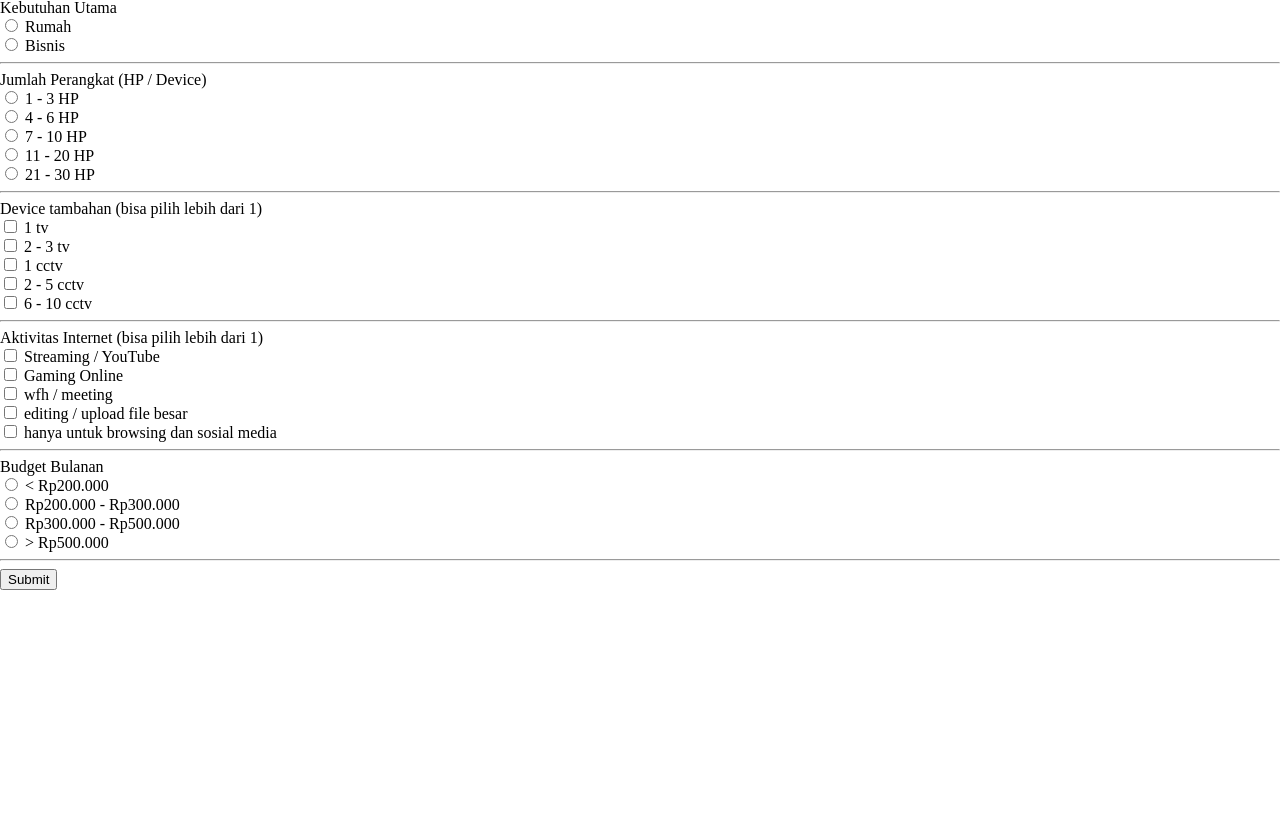
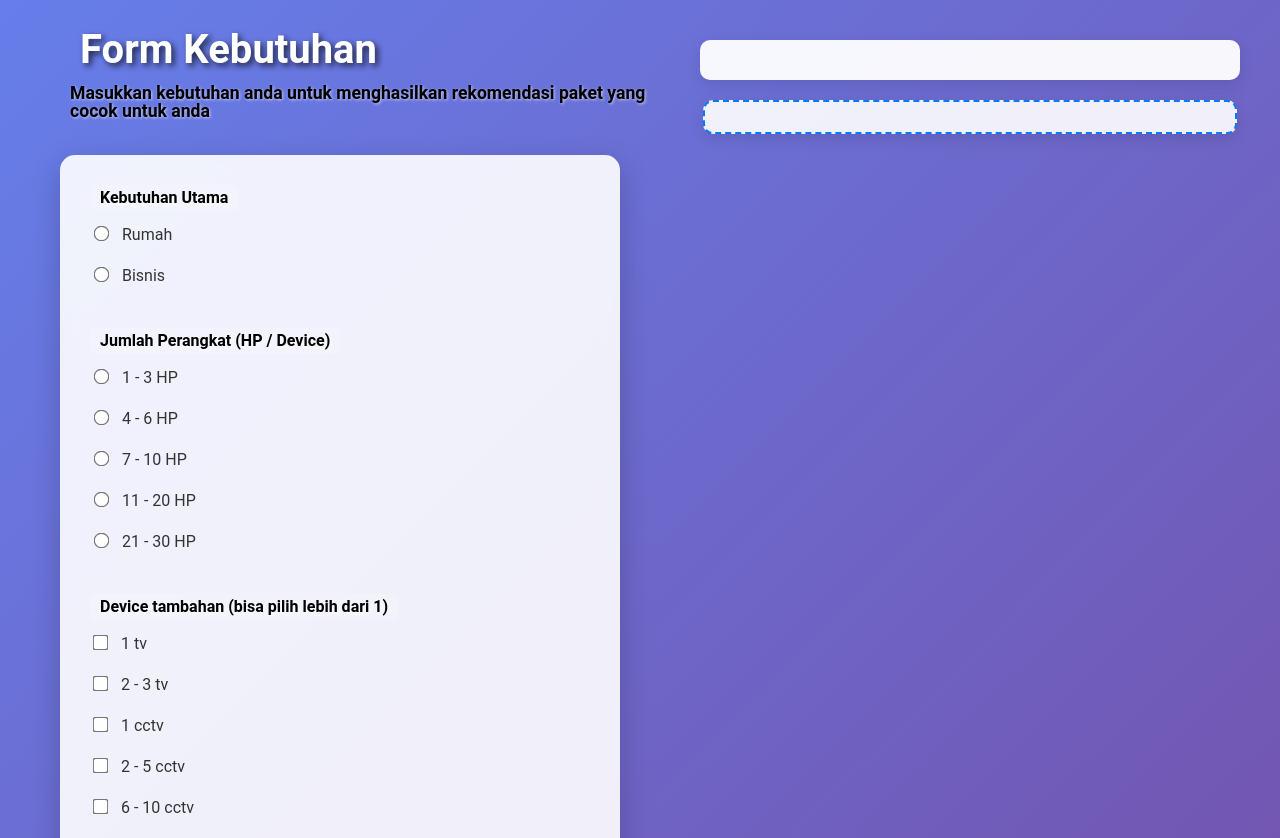
Before and after one commit to Hafiz37/sistem_pakar-rekomendasi_paket_internet-metode_forward_chaining, a plain HTML site: page index.html in a window 1280 px wide. Shown: the top 838 px of the page. Before the commit the page ends 800 px from the top, so only its background shows below. Drawn offline with Linux system fonts and the light colour scheme.

Commit message:
tampilan (1)

```diff
--- a/index.html
+++ b/index.html
@@ -9,53 +9,64 @@
 </head>
 <body>
 
+  <section id="form" >
+    <h1>Form Kebutuhan</h1>
+    <h3 class="subJudul">Masukkan kebutuhan anda untuk menghasilkan rekomendasi paket yang cocok untuk anda</h3>
+
     <form id="formRekomendasi">
 
+      <div class="kebutuhanUtama">
         <h3>Kebutuhan Utama</h3>
         <label><input type="radio" name="kebutuhan" value="rumah"> Rumah</label><br>
         <label><input type="radio" name="kebutuhan" value="bisnis"> Bisnis</label><br>
+      </div>
 
-    <hr>
-
+      <div class="jmlhPerangkat">
         <h3>Jumlah Perangkat (HP / Device)</h3>
         <label><input type="radio" name="perangkat" value="1 - 3 hp"> 1 - 3 HP</label><br>
         <label><input type="radio" name="perangkat" value="4 - 6 hp"> 4 - 6 HP</label><br>
         <label><input type="radio" name="perangkat" value="7 - 10 hp"> 7 - 10 HP</label><br>
         <label><input type="radio" name="perangkat" value="11 - 20 hp"> 11 - 20 HP</label><br>
         <label><input type="radio" name="perangkat" value="21 - 30 hp"> 21 - 30 HP</label><br>
+      </div>
 
-    <hr>
-
+      <div class="deviceTambahan">
         <h3>Device tambahan (bisa pilih lebih dari 1)</h3>
         <label><input type="checkbox" name="deviceTambahan" value="1 tv"> 1 tv </label><br>
         <label><input type="checkbox" name="deviceTambahan" value="2 - 3 tv"> 2 - 3 tv </label><br>
         <label><input type="checkbox" name="deviceTambahan" value="1 cctv"> 1 cctv </label><br>
         <label><input type="checkbox" name="deviceTambahan" value="2 - 5 cctv"> 2 - 5 cctv </label><br>
         <label><input type="checkbox" name="deviceTambahan" value="6 - 10 cctv"> 6 - 10 cctv</label><br>
+      </div>
 
-    <hr>
-
+      <div class="aktivitas">
         <h3>Aktivitas Internet (bisa pilih lebih dari 1)</h3>
         <label><input type="checkbox" name="aktivitas" value="streaming / youtube"> Streaming / YouTube</label><br>
         <label><input type="checkbox" name="aktivitas" value="gaming online"> Gaming Online</label><br>
         <label><input type="checkbox" name="aktivitas" value="wfh / meeting"> wfh / meeting</label><br>
         <label><input type="checkbox" name="aktivitas" value="editing / upload file besar"> editing / upload file besar</label><br>
         <label><input type="checkbox" name="aktivitas" value="hanya untuk browsing dan sosial media"> hanya untuk browsing dan sosial media</label><br>
+      </div>
 
-    <hr>
-
+      <div class="budget">
         <h3>Budget Bulanan</h3>
         <label><input type="radio" name="budget" value="< rp200 000"> &lt; Rp200.000</label><br>
         <label><input type="radio" name="budget" value="rp200 000 - rp300 000"> Rp200.000 - Rp300.000</label><br>
         <label><input type="radio" name="budget" value="rp300 000 - rp500 000"> Rp300.000 - Rp500.000</label><br>
         <label><input type="radio" name="budget" value="> rp500 000"> &gt; Rp500.000</label><br>
-
-    <hr>
+      </div>
 
       <button type="button" onclick="proses()">Submit</button>
     </form>
+  </section>
 
+  <section id="hasil" >
     <p id="output"></p>
+
+    <div class="historis">
+
+    </div>
+  </section>
 
 
   <script src="script/script.js"></script>
--- a/style/style.css
+++ b/style/style.css
@@ -1,3 +1,176 @@
-body{
-  background-color: #ffffffe1;
+body {
+  font-family: 'Roboto', sans-serif;
+  background: linear-gradient(135deg, #667eea 0%, #764ba2 100%);
+  color: #333;
+  margin: 0;
+  padding: 20px;
+  display: flex;
+  justify-content: space-evenly;
+  align-items: start;
+  min-height: 80%;
+  box-sizing: border-box;
 }
+
+h1 {
+  color: #fff;
+  font-size: 2.5em;
+  font-weight: 700;
+  text-align: center;
+  /* margin-bottom: 5px; */
+  text-shadow: 3px 3px 6px rgba(0, 0, 0, 0.7);
+  /* background: rgba(255, 255, 255, 0.2);  */
+  padding: 10px 20px;
+  border-radius: 10px;
+  display: inline-block;
+}
+
+#form .subJudul {
+  color: #000;
+  font-size: 1.1em;
+  font-weight: 600;
+  margin-bottom: 30px;
+  text-shadow: 1px 1px 3px rgba(255, 255, 255, 0.6);
+  /* background: rgba(255, 255, 255, 0.1); */
+  padding: 5px 10px;
+  border-radius: 5px;
+  display: inline-block;
+}
+
+#form {
+  flex: 1;
+  max-width: 600px;
+  margin-right: 20px;
+}
+
+#formRekomendasi h3 {
+  color: #000;
+  font-weight: 700;
+  margin-bottom: 10px;
+  text-shadow: 2px 2px 4px rgba(255, 255, 255, 0.8);
+  background: rgba(255, 255, 255, 0.1);
+  padding: 5px 10px;
+  border-radius: 5px;
+  display: inline-block;
+}
+
+
+#formRekomendasi {
+  background: rgba(255, 255, 255, 0.9);
+  padding: 30px;
+  border-radius: 15px;
+  box-shadow: 0 10px 30px rgba(0, 0, 0, 0.2);
+  max-width: 500px;
+  width: 100%;
+  backdrop-filter: blur(10px);
+  display: flex;
+  flex-direction: column;
+  gap: 25px;
+  justify-content: center;
+}
+
+label {
+  display: block;
+  margin: 3px 0;
+  font-weight: 400;
+  cursor: pointer;
+  transition: color 0.3s;
+}
+
+label:hover {
+  color: #007bff;
+}
+
+input[type="radio"], input[type="checkbox"] {
+  margin-right: 10px;
+  transform: scale(1.2);
+  accent-color: #007bff;
+}
+
+hr {
+  border: none;
+  height: 1px;
+  background: linear-gradient(to right, transparent, #007bff, transparent);
+  margin: 20px 0;
+}
+
+
+button {
+  background: #007bff;
+  color: white;
+  border: none;
+  padding: 12px 20px;
+  border-radius: 8px;
+  font-size: 16px;
+  font-weight: 700;
+  cursor: pointer;
+  margin: 10px 5px 0 0;
+  transition: all 0.3s ease;
+  box-shadow: 0 4px 10px rgba(0, 123, 255, 0.3);
+}
+
+button:hover {
+  background: #0056b3;
+  transform: translateY(-2px);
+  box-shadow: 0 6px 15px rgba(0, 123, 255, 0.4);
+}
+
+button:active {
+  transform: translateY(0);
+}
+
+#hasil {
+  flex: 1;
+  max-width: 500px;
+  display: flex;
+  flex-direction: column;
+  align-items: center;
+}
+
+.historis {
+  margin-top: 20px;
+  padding: 15px;
+  background: rgba(255, 255, 255, 0.9);
+  border: 2px dashed #007bff; /* Border dashed untuk placeholder */
+  border-radius: 10px;
+  box-shadow: 0 5px 15px rgba(0, 0, 0, 0.1);
+  width: 100%;
+  text-align: center;
+  color: #666;
+  font-style: italic;
+}
+
+#output {
+  background: rgba(255, 255, 255, 0.95);
+  padding: 20px;
+  border-radius: 10px;
+  box-shadow: 0 5px 15px rgba(0, 0, 0, 0.1);
+  margin-top: 20px;
+  max-width: 500px;
+  width: 100%;
+  text-align: center;
+}
+
+#output h4 {
+  color: #007bff;
+  margin-bottom: 10px;
+}
+
+.paket-list {
+  list-style: none;
+  padding: 0;
+}
+
+.paket-list li {
+  background: #f8f9fa;
+  margin: 5px 0;
+  padding: 10px;
+  border-radius: 5px;
+  border-left: 5px solid #007bff;
+}
+
+#errorMsg {
+  color: #dc3545;
+  font-weight: bold;
+  text-align: center;
+  margin-top: 10px;
+}
```
Lines whose indentation alone changed are shown as unchanged.
